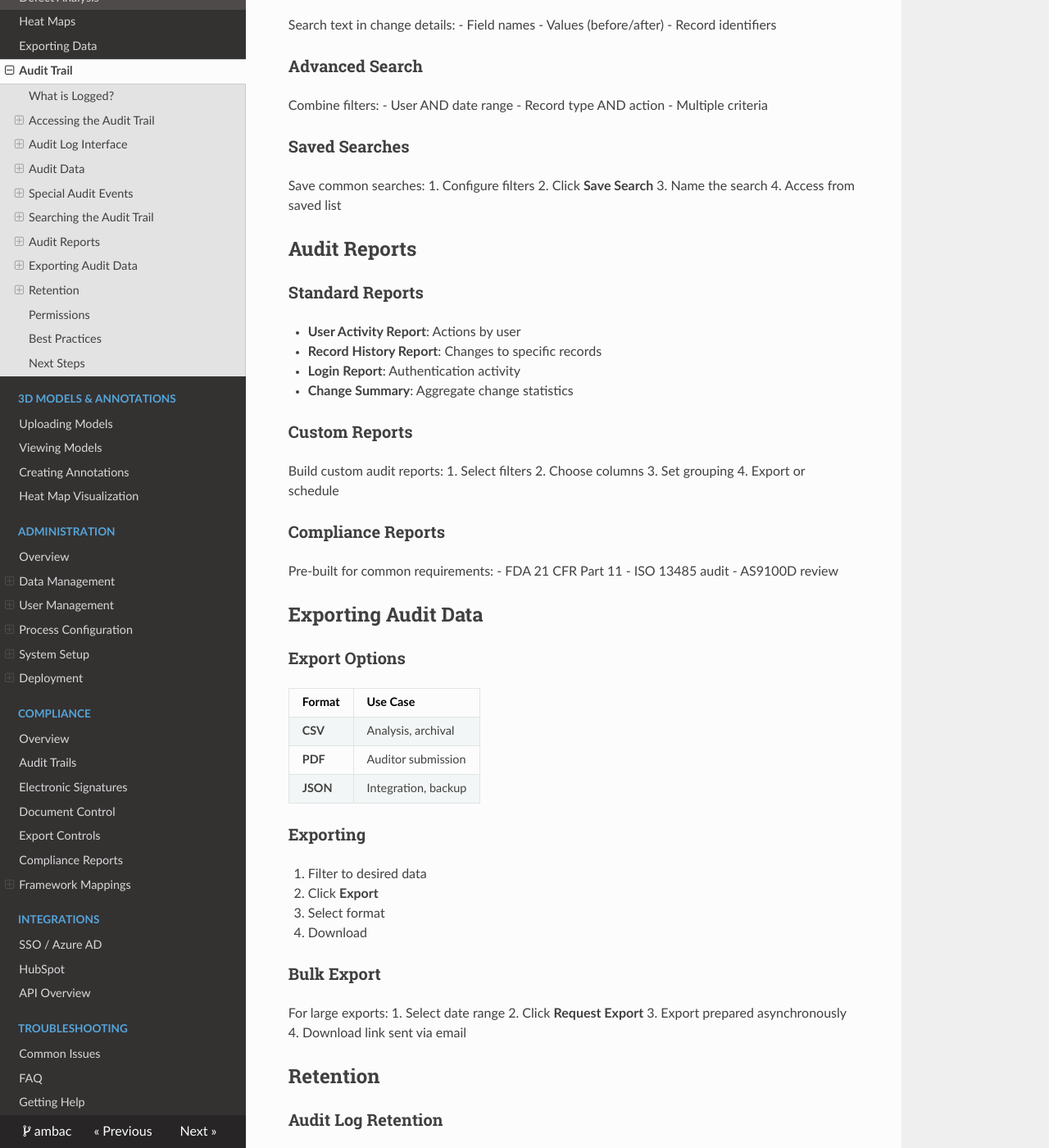
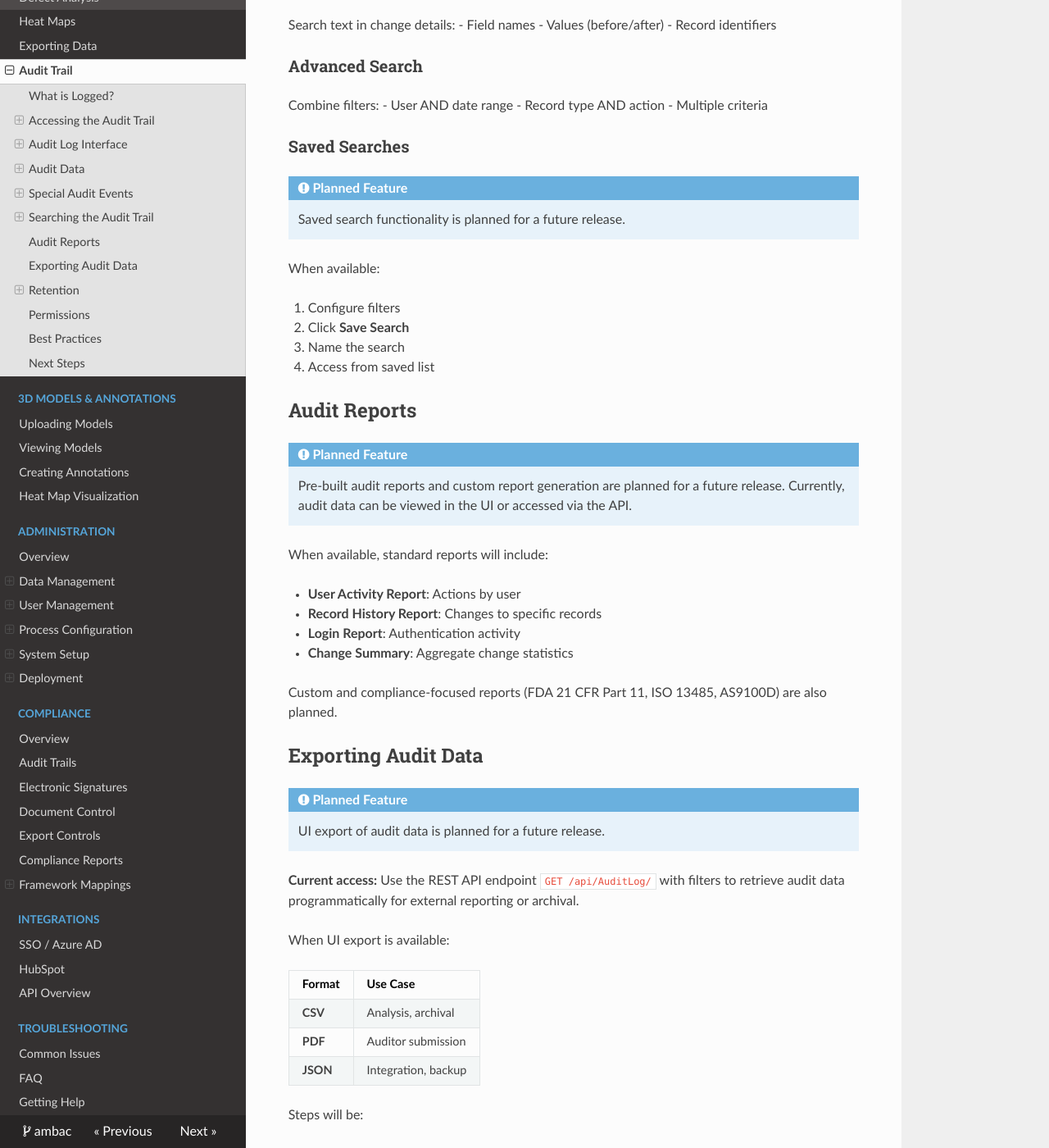
Before and after one commit to TiredEspressoBean/AmbacQualityManagementService, an MkDocs documentation site: the page built from docs/analysis/audit-trail.md, in a window 1280 px wide and 1400 px high, scrolled down 3530 px. Shown: the whole window at 82% size. Built offline with MkDocs 1.6.1, drawn with Linux system fonts in a browser that asks for light colours; nearby versions of some CDN libraries; some of the changed text lies outside the part shown.

Commit message:
Mark unimplemented features as planned in analysis docs
- audit-trail.md: Mark saved searches, audit reports, and export as planned
- dashboard.md: Mark widget customization, period comparison, and export as planned
- defects.md: Mark custom report builder as planned, correct export formats
- exporting.md: Mark audit trail export as planned (UI has it disabled)
- heatmaps.md: Mark heat map export as planned

All planned feature notes include API workarounds where available.

Co-Authored-By: Claude Opus 4.5 <noreply@anthropic.com>

```diff
--- a/docs/analysis/audit-trail.md
+++ b/docs/analysis/audit-trail.md
@@ -154,7 +154,11 @@ Combine filters:
 
 ### Saved Searches
 
-Save common searches:
+!!! note "Planned Feature"
+    Saved search functionality is planned for a future release.
+
+When available:
+
 1. Configure filters
 2. Click **Save Search**
 3. Name the search
@@ -162,31 +166,26 @@ Save common searches:
 
 ## Audit Reports
 
-### Standard Reports
+!!! note "Planned Feature"
+    Pre-built audit reports and custom report generation are planned for a future release. Currently, audit data can be viewed in the UI or accessed via the API.
+
+When available, standard reports will include:
 
 - **User Activity Report**: Actions by user
 - **Record History Report**: Changes to specific records
 - **Login Report**: Authentication activity
 - **Change Summary**: Aggregate change statistics
 
-### Custom Reports
-
-Build custom audit reports:
-1. Select filters
-2. Choose columns
-3. Set grouping
-4. Export or schedule
-
-### Compliance Reports
-
-Pre-built for common requirements:
-- FDA 21 CFR Part 11
-- ISO 13485 audit
-- AS9100D review
+Custom and compliance-focused reports (FDA 21 CFR Part 11, ISO 13485, AS9100D) are also planned.
 
 ## Exporting Audit Data
 
-### Export Options
+!!! note "Planned Feature"
+    UI export of audit data is planned for a future release.
+
+**Current access:** Use the REST API endpoint `GET /api/AuditLog/` with filters to retrieve audit data programmatically for external reporting or archival.
+
+When UI export is available:
 
 | Format | Use Case |
 |--------|----------|
@@ -194,20 +193,12 @@ Pre-built for common requirements:
 | **PDF** | Auditor submission |
 | **JSON** | Integration, backup |
 
-### Exporting
+Steps will be:
 
 1. Filter to desired data
 2. Click **Export**
 3. Select format
 4. Download
-
-### Bulk Export
-
-For large exports:
-1. Select date range
-2. Click **Request Export**
-3. Export prepared asynchronously
-4. Download link sent via email
 
 ## Retention
 
@@ -243,9 +234,9 @@ Full audit log access is typically admin-only.
 
 1. **Review regularly** - Check for anomalies
 2. **Investigate issues** - Use trail for root cause
-3. **Export for audits** - Prepare reports ahead
+3. **Prepare for audits** - Use API to extract data for compliance reviews
 4. **Monitor sensitive** - Watch critical record types
-5. **Protect access** - Limit who can view
+5. **Protect access** - Limit who can view full audit log
 
 ## Next Steps
 
```
Also changed, not shown: docs/analysis/dashboard.md (+16 -31 lines), docs/analysis/defects.md (+8 -9 lines), docs/analysis/exporting.md (+11 -5 lines), docs/analysis/heatmaps.md (+8 -7 lines).
